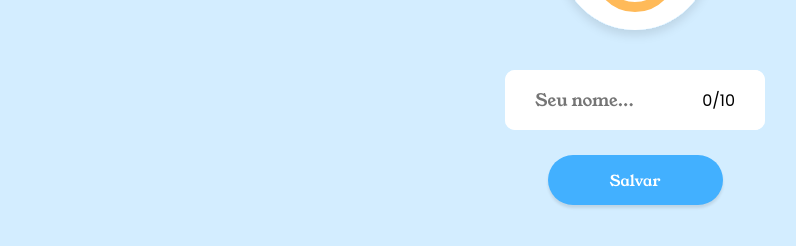
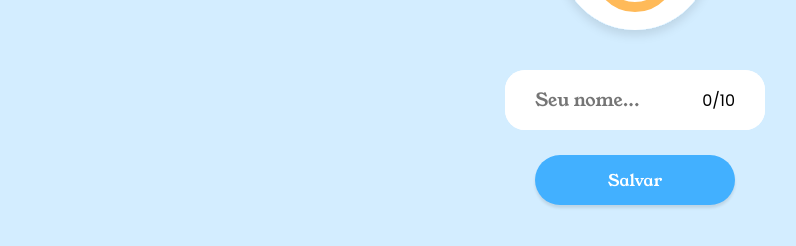
Before and after one commit to TypeClecio/GameBiblico, a React (Vite) app: page /perfil in a window 1280 px wide. Shown: the part 278-524 px from the top of the page, without its empty margins (5-801 px from the left). Built offline with nearby package versions, Linux system fonts and the light colour scheme.

Commit message:
Ajustando TelaPerfil tamanhos e dimenções

```diff
--- a/src/pages/Perfil/Perfil.module.scss
+++ b/src/pages/Perfil/Perfil.module.scss
@@ -38,8 +38,8 @@
 .secaoPerfil {
   gap: 25px;
   display: flex;
+  align-items: center;
   flex-direction: column;
-  align-items: center;
 
   .imagemPerfil {
     display: flex;
@@ -66,38 +66,38 @@
       width: 260px;
       height: 60px;
       border: none;
+      overflow: hidden;
       position: relative;
-      border-radius: 10px;
+      border-radius: 20px;
       background-color: #FFF;
-      overflow: hidden;
 
       input {
         width: 100%;
         height: 60px;
         border: none;
         padding: 0 30px;
-        font-size: 17px;
+        font-size: 18px;
       }
 
       span {
         right: 30px;
+        position: absolute;
         top: calc(50% - 12.5px);
-        position: absolute;
-        font-family: "Poppins";
         font-size: 16px;
         user-select: none;
         pointer-events: none;
+        font-family: "Poppins";
       }
     }
 
     .botaoSalvar {
-      width: 175px;
+      width: 200px;
       height: 50px;
       color: #FFF;
+      font-size: 16px;
       border-radius: 25px;
-      font-size: 15px;
+      box-shadow: var(--sombra-padrao);
       background-color: var(--cor-terciaria);
-      box-shadow: var(--sombra-padrao);
     }
   }
 }
```
